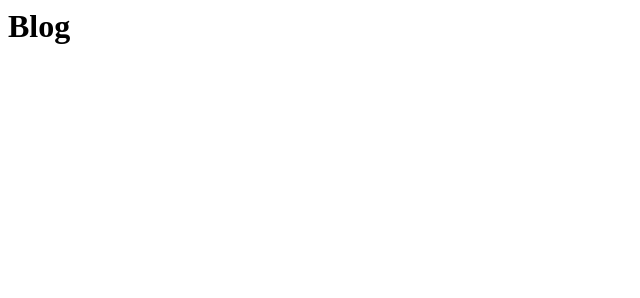
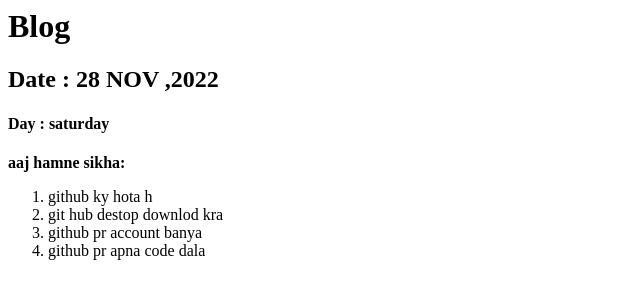
Before and after one commit to kanhaiyapatidar/kanhaiyapatidar.github.io, a plain HTML site: page blog.html in a window 1280 px wide. Shown: the whole page, without its empty margins (0-640 px from the left). Drawn offline with Linux system fonts and the light colour scheme.

Commit message:
Update blog.html

```diff
--- a/blog.html
+++ b/blog.html
@@ -1,9 +1,19 @@
 <html>
     <head>
-        <title>Kanhaiya</title>
+        <title>Blog</title>
 
     </head>
     <body>
         <h1>Blog</h1>
+        <h2>Date : 28 NOV ,2022</h2>
+        <h4>Day : saturday</h4>
+        <p> <b> aaj hamne sikha: </b>
+            <ol>
+                <li>github ky hota h </li>
+                <li>git hub destop downlod kra</li>
+                <li>github pr account banya </li>
+                <li>github pr apna code dala</li>
+            </ol>
+        </p>
     </body>
 </html>
```
